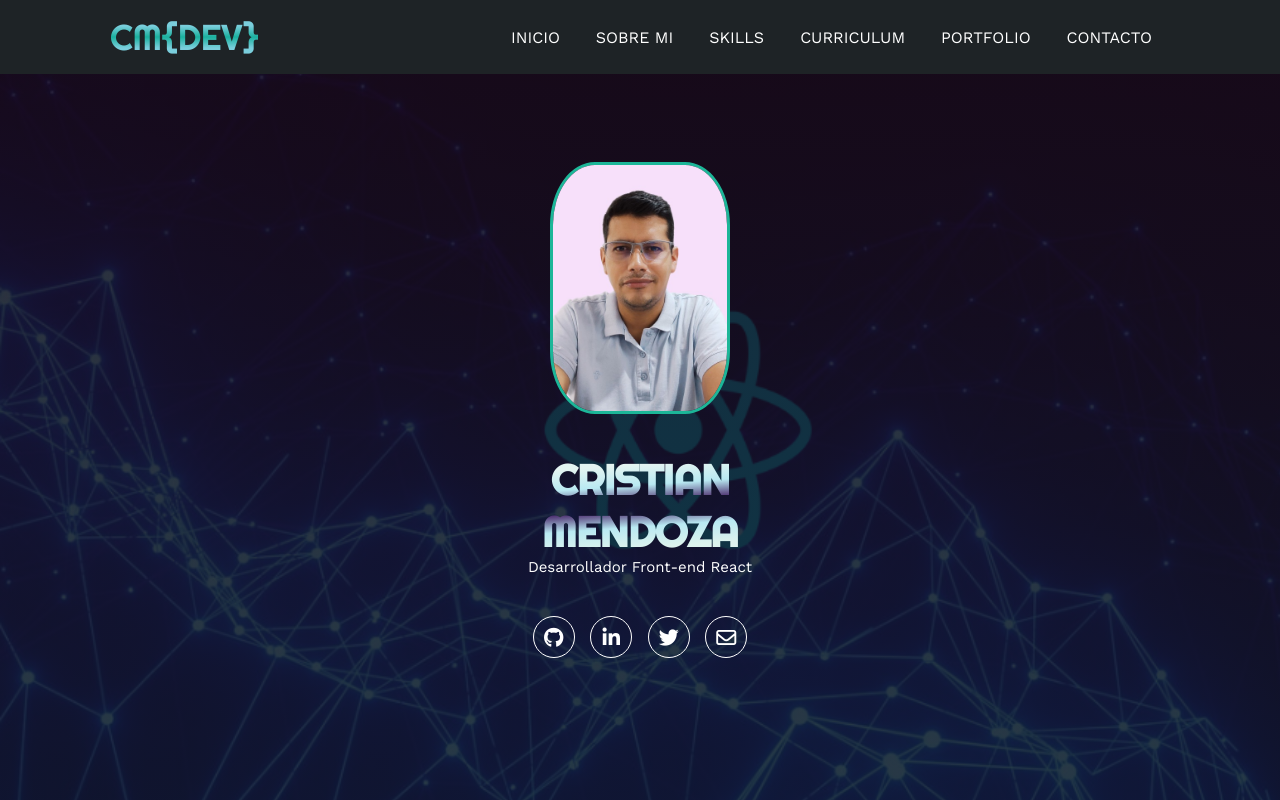
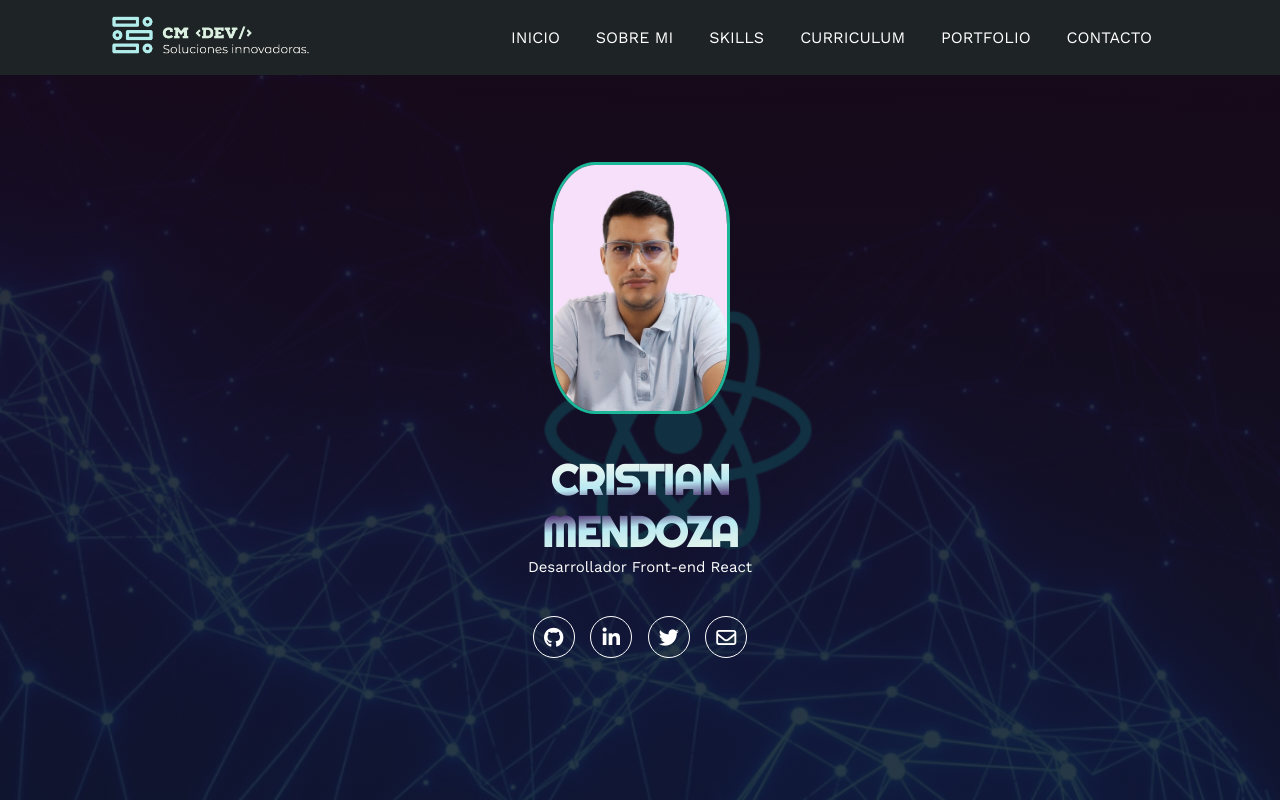
Before and after one commit to crismend/Cristian-Mendoza, a plain HTML site: page index.html in a window 1280 px wide. Shown: the top 800 px of the page. Drawn offline with nearby package versions, Linux system fonts and the light colour scheme.

Commit message:
actualizacion del logo

```diff
--- a/index.html
+++ b/index.html
@@ -17,7 +17,8 @@
     <div class="contenedor-header">
         <header>
             <div class="logo">
-                <a href="#">CM{DEV}</a>
+                <!-- <a href="#">CM{DEV}</a> -->
+                <img style="width: 200px;" src="./img/logo2.png" alt="">
             </div>
             <nav id="nav">
                 <ul>
```
Also changed, not shown: img/logo1.png (added), img/logo2.png (added).
